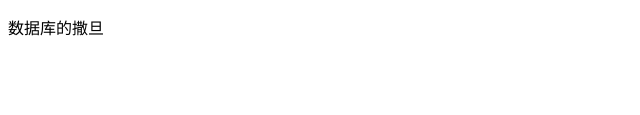
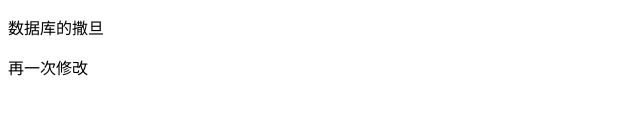
Before and after one commit to gc5587/git-demo, a plain HTML site: page index.html in a window 1280 px wide. Shown: the part 195-310 px from the top of the page, without its empty margins (0-640 px from the left). Drawn offline with Linux system fonts and the light colour scheme.

Commit message:
A第四次提交

```diff
--- a/index.html
+++ b/index.html
@@ -11,6 +11,7 @@
 			<p>hahahah</p>
 			<i>我是粗写</i>
 			<p>数据库的撒旦</p>
+			<p>再一次修改</p>
 		</div>
 	</body>
 </html>
```
